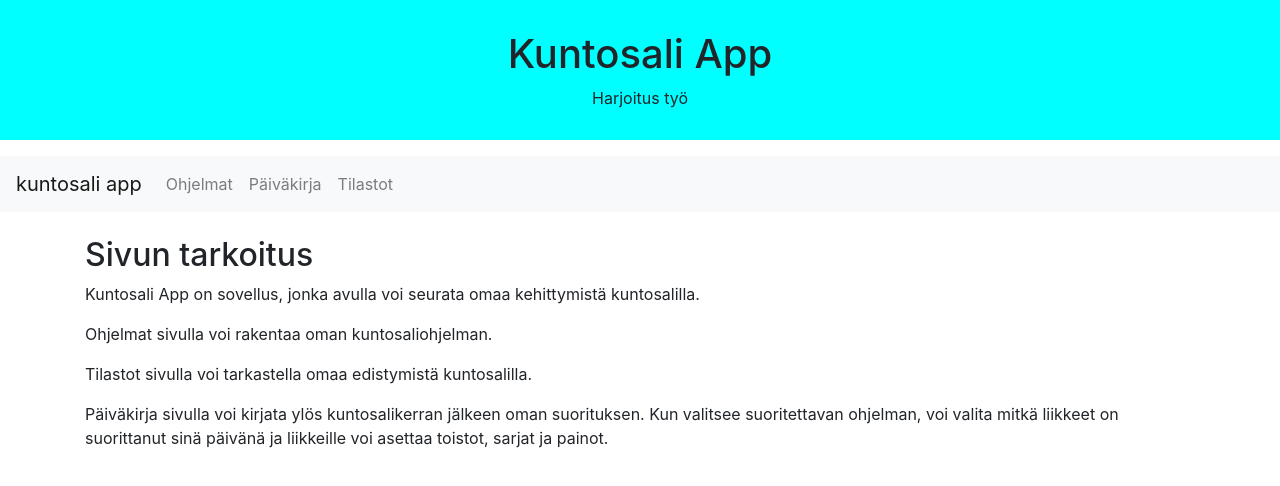
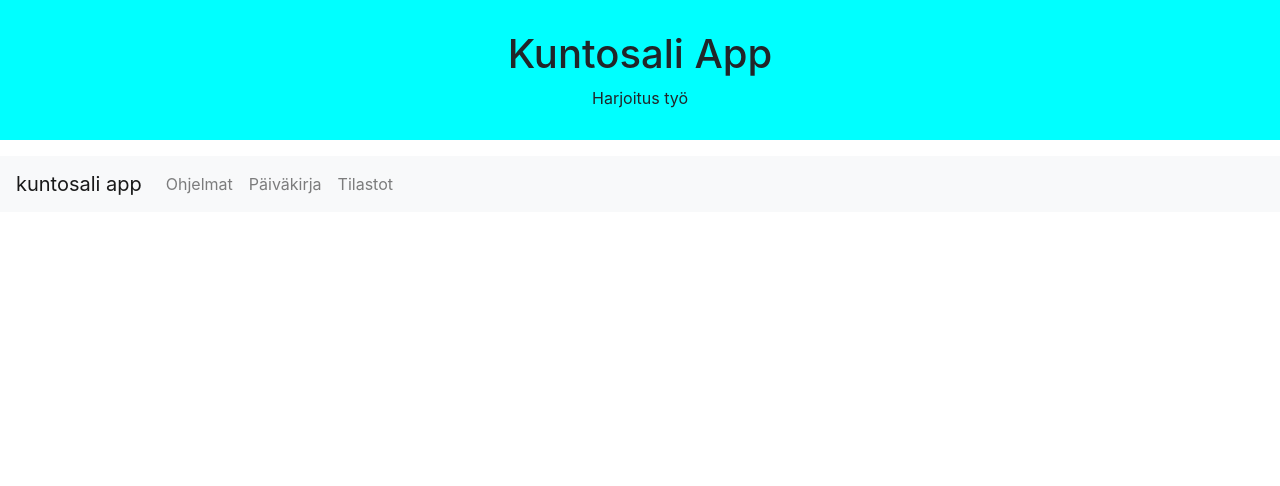
Before and after one commit to Niko-Snellman/kuntosali-app, a React (Create React App) app: page / in a window 1280 px wide. Shown: the top 486 px of the page. Built offline with nearby package versions, Linux system fonts and the light colour scheme.

Commit message:
Update App.js

```diff
--- a/src/components/app/App.js
+++ b/src/components/app/App.js
@@ -26,7 +26,7 @@ function App() {
 
       <BrowserRouter>
         <Navbar color="light" light expand="md">
-          <NavbarBrand href="/">kuntosali app</NavbarBrand>
+          <NavbarBrand href="/kuntosali-app">kuntosali app</NavbarBrand>
           <NavbarToggler onClick={toggle} />
           <Collapse isOpen={isOpen} navbar>
             <Nav className="mr-auto" navbar>
@@ -49,7 +49,7 @@ function App() {
           </Collapse>
         </Navbar>
 
-        <Route path="/" exact strict component={Home}></Route>
+        <Route path="/kuntosali-app" exact strict component={Home}></Route>
         <Route path="/kuntosali-app/ohjelmat" component={Programs}></Route>
         <Route path="/kuntosali-app/tilastot" component={Statistics}></Route>
         <Route path="/kuntosali-app/paivakirja" component={Diary}></Route>
```
